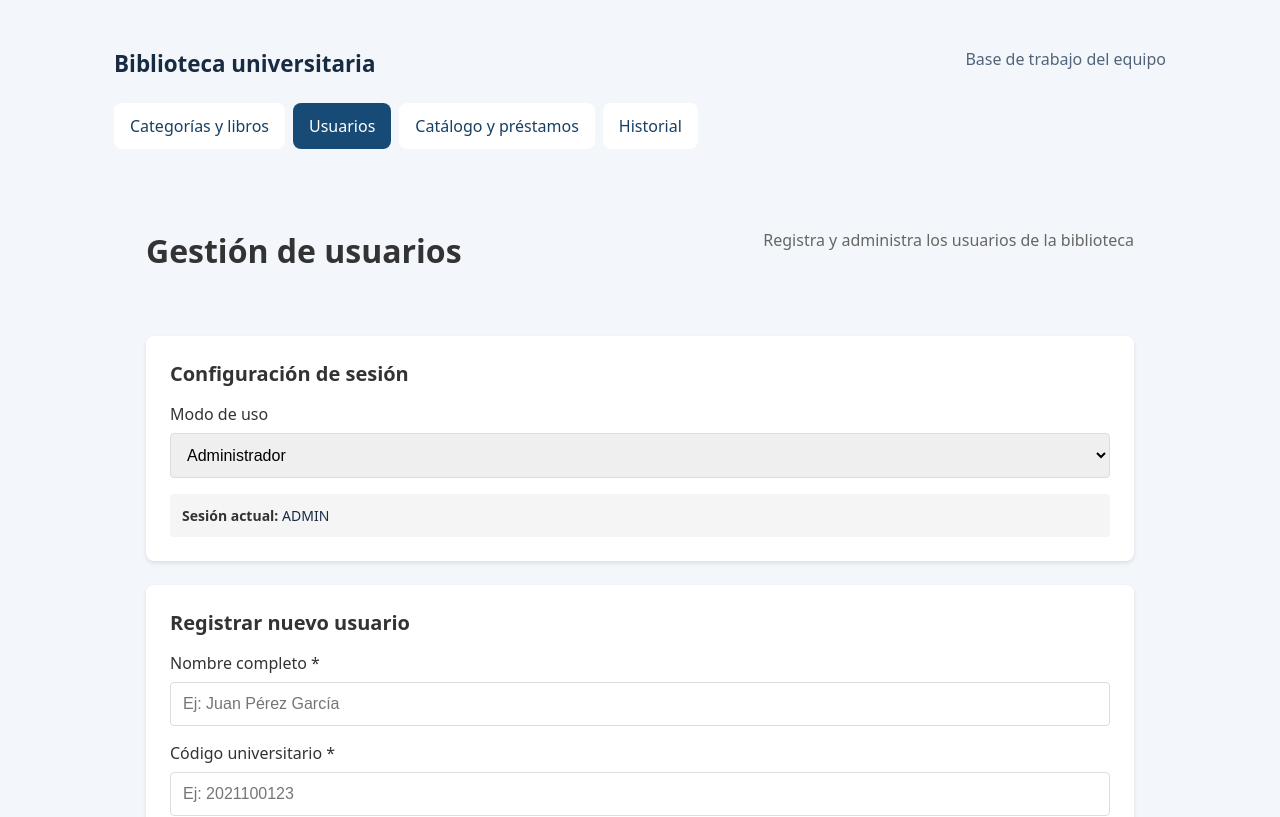
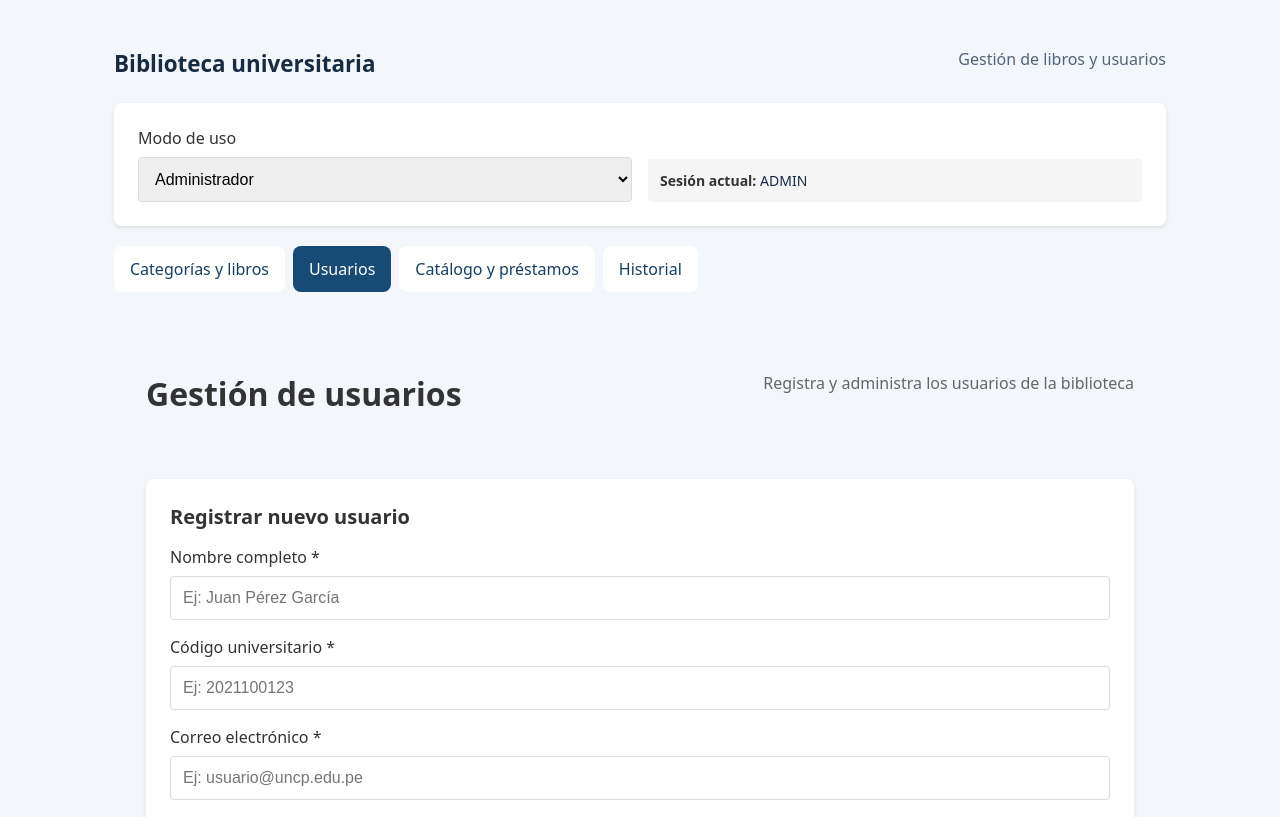
Before and after one commit to ZairRaaa/EVALUACION_PARCIAL_S7_DAW, a React (Vite) app: page /usuarios in a window 1280 px wide. Shown: the top 817 px of the page. Built offline with nearby package versions, Linux system fonts and the light colour scheme.

Commit message:
Conecto la sesión al inventario

```diff
--- a/src/app/App.tsx
+++ b/src/app/App.tsx
@@ -4,20 +4,24 @@ import { UsersPage } from '../features/users/UsersPage';
 import { LoansPage } from '../features/loans/LoansPage';
 import { HistoryPage } from '../features/history/HistoryPage';
 import { ReceiptPage } from '../features/receipts/ReceiptPage';
+import { SessionSelector } from '../features/users/components/SessionSelector';
+import { useSession } from '../features/users/useSession';
 
 export function App() {
+  const session = useSession();
   return (
     <div className="layout">
-      <header><strong>Biblioteca universitaria</strong><span>Base de trabajo del equipo</span></header>
+      <header><strong>Biblioteca universitaria</strong><span>Gestión de libros y usuarios</span></header>
+      <section className="card app-session" aria-label="Sesión de biblioteca"><SessionSelector /></section>
       <nav aria-label="Navegación principal">
-        <NavLink to="/admin/inventario">Categorías y libros</NavLink>
+        {session.role === 'ADMIN' && <NavLink to="/admin/inventario">Categorías y libros</NavLink>}
         <NavLink to="/usuarios">Usuarios</NavLink>
         <NavLink to="/catalogo">Catálogo y préstamos</NavLink>
         <NavLink to="/historial">Historial</NavLink>
       </nav>
-      <main><Routes>
+      <main><Routes key={`${session.role}:${session.userId ?? ''}`}>
         <Route path="/" element={<Navigate to="/catalogo" replace />} />
-        <Route path="/admin/inventario" element={<InventoryPage />} />
+        <Route path="/admin/inventario" element={session.role === 'ADMIN' ? <InventoryPage /> : <Navigate to="/catalogo" replace />} />
         <Route path="/usuarios" element={<UsersPage />} />
         <Route path="/catalogo" element={<LoansPage />} />
         <Route path="/historial" element={<HistoryPage />} />
--- a/src/features/users/UsersPage.tsx
+++ b/src/features/users/UsersPage.tsx
@@ -2,7 +2,6 @@ import { useState, useEffect } from 'react';
 import { registerUser, listUsers } from './usersService';
 import { UserForm } from './components/UserForm';
 import { UserTable } from './components/UserTable';
-import { SessionSelector } from './components/SessionSelector';
 import type { LibraryUser, UserType } from '../../shared/types';
 import './users.css';
 
@@ -50,11 +49,6 @@ export function UsersPage() {
 
       <div className="page-content">
         <section className="card">
-          <h2>Configuración de sesión</h2>
-          <SessionSelector />
-        </section>
-
-        <section className="card">
           <h2>Registrar nuevo usuario</h2>
           {error && <div className="alert alert-error">{error}</div>}
           {success && <div className="alert alert-success">{success}</div>}
--- a/src/features/users/components/SessionSelector.tsx
+++ b/src/features/users/components/SessionSelector.tsx
@@ -1,5 +1,6 @@
-import { useEffect, useState } from 'react';
-import { getSession, setSession, type Session } from '../session';
+import { useState } from 'react';
+import { setSession, type Session } from '../session';
+import { useSession } from '../useSession';
 import { UserSelector } from './UserSelector';
 
 interface SessionSelectorProps {
@@ -7,16 +8,19 @@ interface SessionSelectorProps {
 }
 
 export function SessionSelector({ onChange }: SessionSelectorProps) {
-  const [session, setSessionState] = useState<Session>(getSession());
+  const session = useSession();
+  const [error, setError] = useState('');
+  const save = (value: Session) => {
+    try { setSession(value); setError(''); onChange?.(); }
+    catch { setError('No se pudo guardar la sesión. Revisa el almacenamiento del navegador.'); }
+  };
 
   const handleRoleChange = (role: 'ADMIN' | 'USUARIO') => {
     const newSession: Session = {
       role,
       userId: role === 'ADMIN' ? null : session.userId,
     };
-    setSession(newSession);
-    setSessionState(newSession);
-    onChange?.();
+    save(newSession);
   };
 
   const handleUserChange = (userId: string | null) => {
@@ -24,16 +28,15 @@ export function SessionSelector({ onChange }: SessionSelectorProps) {
       ...session,
       userId,
     };
-    setSession(newSession);
-    setSessionState(newSession);
-    onChange?.();
+    save(newSession);
   };
 
   return (
     <div className="session-selector">
       <div className="form-group">
-        <label>Modo de uso</label>
+        <label htmlFor="session-role">Modo de uso</label>
         <select
+          id="session-role"
           value={session.role}
           onChange={(e) => handleRoleChange(e.target.value as 'ADMIN' | 'USUARIO')}
         >
@@ -57,6 +60,8 @@ export function SessionSelector({ onChange }: SessionSelectorProps) {
           <span> (Usuario seleccionado)</span>
         )}
       </div>
+      {error && <p role="alert">{error}</p>}
+      {session.role === 'USUARIO' && !session.userId && <p role="status">Selecciona un usuario registrado para consultar sus préstamos.</p>}
     </div>
   );
 }
--- a/src/features/users/session.ts
+++ b/src/features/users/session.ts
@@ -1,4 +1,7 @@
+import { readDatabase } from '../../shared/storage/database';
+
 export const SESSION_KEY = 'biblioteca:session:v1';
+export const SESSION_CHANGED = 'biblioteca:session-changed';
 
 export type Session = {
   role: 'ADMIN' | 'USUARIO';
@@ -10,14 +13,16 @@ function defaultSession(): Session {
 }
 
 export function getSession(): Session {
-  const raw = localStorage.getItem(SESSION_KEY);
-  if (!raw) return defaultSession();
   try {
+    const raw = localStorage.getItem(SESSION_KEY);
+    if (!raw) return defaultSession();
     const parsed = JSON.parse(raw) as Session;
     if (!parsed.role || (parsed.role !== 'ADMIN' && parsed.role !== 'USUARIO')) {
       return defaultSession();
     }
-    return parsed;
+    const userId = typeof parsed.userId === 'string'
+      && readDatabase().users.some(user => user.id === parsed.userId) ? parsed.userId : null;
+    return { role: parsed.role, userId };
   } catch {
     return defaultSession();
   }
@@ -25,4 +30,5 @@ export function getSession(): Session {
 
 export function setSession(session: Session): void {
   localStorage.setItem(SESSION_KEY, JSON.stringify(session));
+  window.dispatchEvent(new Event(SESSION_CHANGED));
 }
--- /dev/null
+++ b/src/features/users/useSession.ts
@@ -0,0 +1,16 @@
+import { useEffect, useState } from 'react';
+import { getSession, SESSION_CHANGED } from './session';
+
+export function useSession() {
+  const [session, updateSession] = useState(getSession);
+  useEffect(() => {
+    const refresh = () => updateSession(getSession());
+    window.addEventListener(SESSION_CHANGED, refresh);
+    window.addEventListener('storage', refresh);
+    return () => {
+      window.removeEventListener(SESSION_CHANGED, refresh);
+      window.removeEventListener('storage', refresh);
+    };
+  }, []);
+  return session;
+}
--- a/src/styles/global.css
+++ b/src/styles/global.css
@@ -10,6 +10,8 @@ nav a { padding: 12px 16px; border-radius: 8px; text-decoration: none; color: #1
 nav a.active { background: #174a74; color: white; }
 a:focus-visible { outline: 3px solid #bd6418; outline-offset: 3px; }
 .panel { padding: 28px; background: white; border: 1px solid #dce4ed; border-radius: 12px; }
+.app-session { margin-bottom: 20px; }
+.app-session .session-selector { display: grid; grid-template-columns: repeat(auto-fit, minmax(190px, 1fr)); align-items: end; }
 .badge { font-size: .85rem; color: #744d13; background: #fff3d8; padding: 6px 10px; border-radius: 6px; display: inline-block; }
 h1 { font-size: clamp(1.4rem, 4vw, 2rem); overflow-wrap: anywhere; }
 li { margin: 12px 0; line-height: 1.5; }
```
